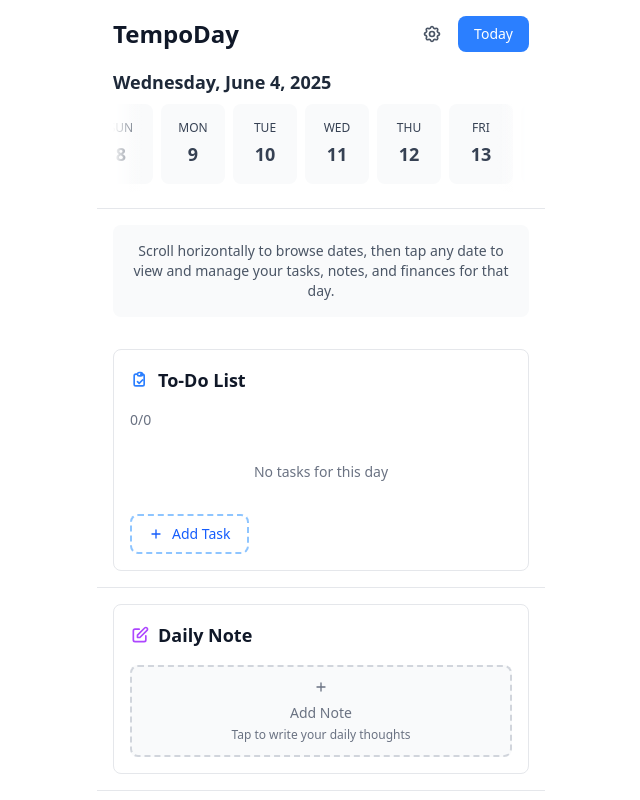
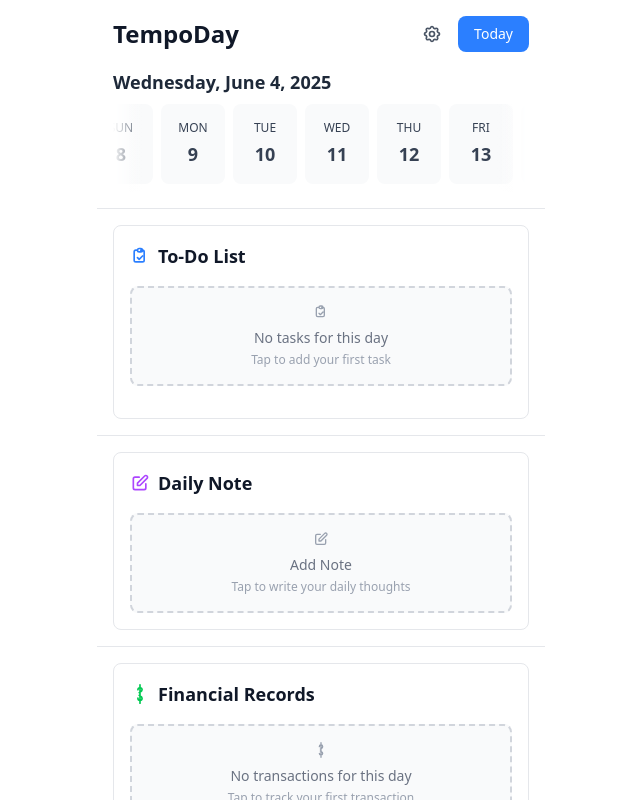
Before and after one commit to fachrihawari/tempoday, a Svelte app: page / in a window 1280 px wide. Shown: the top 800 px of the page, without its empty margins (319-959 px from the left). Built offline with nearby package versions, Linux system fonts and the light colour scheme.

Commit message:
feat: add EmptyState component and integrate it into FinanceSection, NoteSection, and TodoSection for improved user experience

```diff
--- a/src/components/FinanceSection.svelte
+++ b/src/components/FinanceSection.svelte
@@ -12,6 +12,7 @@
   import Input from "./ui/Input.svelte";
   import Icon from "./ui/Icon.svelte";
   import InlineForm from "./ui/InlineForm.svelte";
+  import EmptyState from "./ui/EmptyState.svelte";
 
   const transactions = $derived($currentDayData.transactions);
   const settings = $derived($settingsStore);
@@ -158,9 +159,12 @@
       {/each}
 
       {#if transactions.length === 0}
-        <p class="text-gray-500 text-sm text-center py-4">
-          No transactions for this day
-        </p>
+        <EmptyState
+          icon="dollar"
+          title="No transactions for this day"
+          subtitle="Tap to track your first transaction"
+          onclick={() => (showAddForm = true)}
+        />
       {/if}
     </div>
 
@@ -212,7 +216,7 @@
       {/snippet}
     </InlineForm>
 
-    {#if !showAddForm}
+    {#if !showAddForm && transactions.length > 0}
       <Button
         variant="financials"
         dashed={true}
--- a/src/components/NoteSection.svelte
+++ b/src/components/NoteSection.svelte
@@ -3,6 +3,7 @@
   import Card from './ui/Card.svelte';
   import Button from './ui/Button.svelte';
   import Icon from './ui/Icon.svelte';
+  import EmptyState from './ui/EmptyState.svelte';
 
   const note = $derived($currentDayData.note);
 
@@ -80,25 +81,22 @@
         </p>
       </div>
     {:else}
-      <button onclick={startEditing} class="cursor-text w-full text-left">
-        {#if note.trim()}
+      {#if note.trim()}
+        <button onclick={startEditing} class="cursor-text w-full text-left">
           <div
             class="bg-gray-50 rounded-lg p-3 min-h-[80px] whitespace-pre-wrap text-sm text-gray-900 leading-relaxed"
           >
             {note}
           </div>
-        {:else}
-          <div
-            class="bg-gray-50 rounded-lg p-3 min-h-[80px] flex items-center justify-center border-2 border-dashed border-gray-300 hover:border-purple-400 transition-colors"
-          >
-            <div class="text-center text-gray-500">
-              <Icon name="plus" size="sm" class="mx-auto mb-2" />
-              <p class="text-sm">Add Note</p>
-              <p class="text-xs mt-1">Tap to write your daily thoughts</p>
-            </div>
-          </div>
-        {/if}
-      </button>
+        </button>
+      {:else}
+        <EmptyState
+          icon="edit"
+          title="Add Note"
+          subtitle="Tap to write your daily thoughts"
+          onclick={startEditing}
+        />
+      {/if}
 
       {#if note.trim()}
         <Button
--- a/src/components/TodoSection.svelte
+++ b/src/components/TodoSection.svelte
@@ -6,6 +6,7 @@
   import Input from "./ui/Input.svelte";
   import Card from "./ui/Card.svelte";
   import Icon from "./ui/Icon.svelte";
+  import EmptyState from "./ui/EmptyState.svelte";
 
   const todos = $derived($currentDayData.todos);
 
@@ -61,14 +62,15 @@
 </script>
 
 <Card title="To-Do List" icon="clipboard" iconColor="text-blue-500">
-  {#snippet children()}
-    <!-- Progress indicator -->
-    <div class="flex items-center justify-between mb-4">
+  {#snippet headerAction()}
+    {#if todos.length > 0}
       <span class="text-sm text-gray-500">
         {todos.filter((t) => t.completed).length}/{todos.length}
       </span>
-    </div>
+    {/if}
+  {/snippet}
 
+  {#snippet children()}
     <!-- Todo List -->
     <div class="space-y-2 mb-4">
       {#each todos as todo (todo.id)}
@@ -103,7 +105,12 @@
       {/each}
 
       {#if todos.length === 0}
-        <p class="text-gray-500 text-sm text-center py-4">No tasks for this day</p>
+        <EmptyState
+          icon="clipboard"
+          title="No tasks for this day"
+          subtitle="Tap to add your first task"
+          onclick={() => (showAddForm = true)}
+        />
       {/if}
     </div>
 
@@ -129,7 +136,7 @@
           {#snippet children()}Cancel{/snippet}
         </Button>
       </div>
-    {:else}
+    {:else if todos.length > 0}
       <Button
         variant="todos"
         dashed={true}
--- a/src/components/ui/Card.svelte
+++ b/src/components/ui/Card.svelte
@@ -9,6 +9,7 @@
     padding?: 'sm' | 'md' | 'lg';
     class?: string;
     children: any;
+    headerAction?: any;
   }
 
   let {
@@ -17,7 +18,8 @@
     iconColor = 'text-gray-500',
     padding = 'md',
     class: className = '',
-    children
+    children,
+    headerAction
   }: Props = $props();
 
   const paddings = {
@@ -36,6 +38,9 @@
         {/if}
         {title}
       </h2>
+      {#if headerAction}
+        {@render headerAction()}
+      {/if}
     </div>
   {/if}
 
--- /dev/null
+++ b/src/components/ui/EmptyState.svelte
@@ -0,0 +1,29 @@
+<!-- Reusable EmptyState Component -->
+<script lang="ts">
+  import Icon from "./Icon.svelte";
+
+  interface Props {
+    icon: 'check' | 'trash' | 'settings' | 'plus' | 'close' | 'dollar' | 'clipboard' | 'edit';
+    title: string;
+    subtitle: string;
+    onclick?: () => void;
+    class?: string;
+  }
+
+  let {
+    icon,
+    title,
+    subtitle,
+    onclick,
+    class: className = ''
+  }: Props = $props();
+</script>
+
+<button
+  {onclick}
+  class="bg-gray-50 rounded-lg p-4 border-2 border-dashed border-gray-300 hover:border-gray-400 transition-colors text-center w-full cursor-pointer {className}"
+>
+  <Icon name={icon} size="sm" class="mx-auto mb-2 text-gray-400" />
+  <p class="text-sm text-gray-500">{title}</p>
+  <p class="text-xs text-gray-400 mt-1">{subtitle}</p>
+</button>
--- a/src/components/ui/index.ts
+++ b/src/components/ui/index.ts
@@ -1,6 +1,7 @@
 // Component Library Index - Export all reusable UI components
 export { default as Button } from './Button.svelte';
 export { default as Card } from './Card.svelte';
+export { default as EmptyState } from './EmptyState.svelte';
 export { default as Icon } from './Icon.svelte';
 export { default as Input } from './Input.svelte';
 export { default as InlineForm } from './InlineForm.svelte';
--- a/src/pages/Home.svelte
+++ b/src/pages/Home.svelte
@@ -8,15 +8,6 @@
 <div class="max-w-md mx-auto bg-white min-h-screen">
   <!-- DatePicker Component (Header + Date Picker) -->
   <DatePicker />
-
-  <!-- Instructions -->
-  <div class="p-4">
-    <div class="p-4 bg-gray-50 rounded-lg">
-      <p class="text-sm text-gray-600 text-center">
-        Scroll horizontally to browse dates, then tap any date to view and manage your tasks, notes, and finances for that day.
-      </p>
-    </div>
-  </div>
 
   <!-- Day Content Sections -->
   <div class="flex-1 overflow-y-auto">
```
